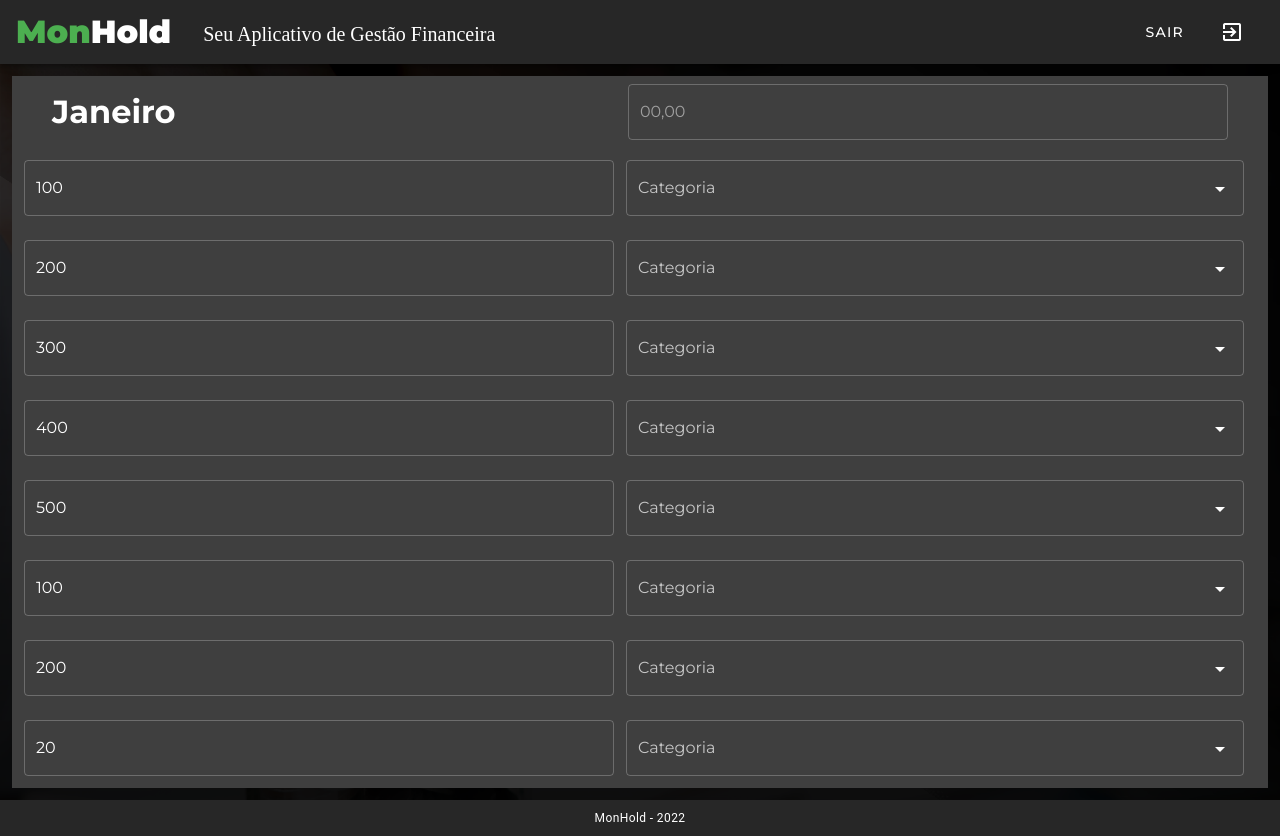
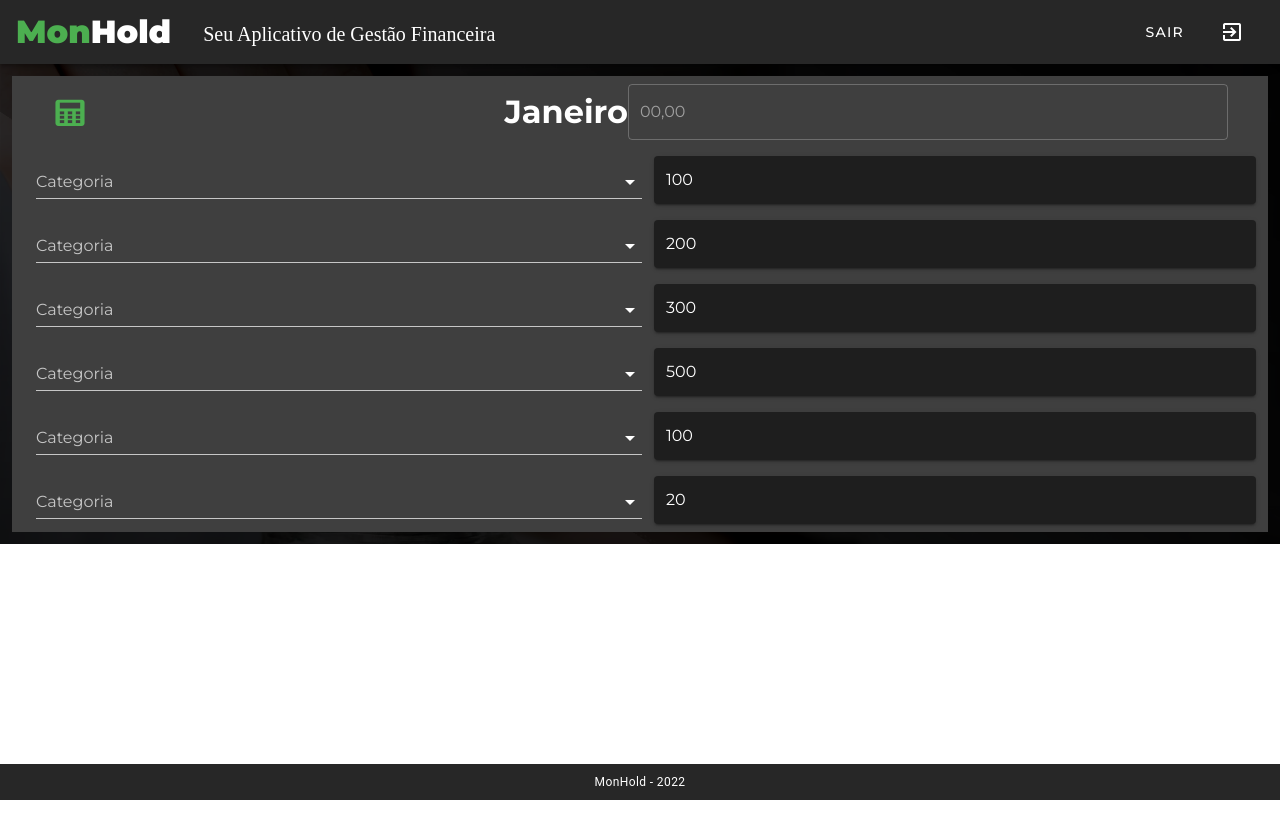
Before and after one commit to ReneZNT/monhold, a Vue app in the folder monhold/: page /app in a window 1280 px wide. After the commit the page ends 800 px from the top, so only its background shows below. Built offline with nearby package versions, Linux system fonts and the light colour scheme.

Commit message:
Criado menu lateral

```diff
--- a/monhold/src/views/Principal.vue
+++ b/monhold/src/views/Principal.vue
@@ -1,8 +1,59 @@
 <template>
   <v-container class="imagem-fundo-app" fluid>
     <div class="d-flex px-10 align-center" style="background-color: #3f3f3f">
-      <h1 style="color: white">Janeiro</h1>
-      <v-spacer />
+      <v-btn
+          color="green"
+          dark
+          icon
+          @click.stop="drawer = !drawer"
+        >
+          <v-icon size="35">
+            mdi-alarm-panel
+          </v-icon>
+        </v-btn>
+           <v-spacer />
+            <v-navigation-drawer
+      v-model="drawer"
+      absolute
+      temporary
+    >
+      <v-list-item>
+        <v-list-item-avatar>
+          <v-icon style="color:green">
+            mdi-account-cash
+          </v-icon>
+        </v-list-item-avatar>
+
+        <v-list-item-content>
+          <v-list-item-title style="color:green">
+             <h1 style="color: green"> MENU </h1>
+             FINANCEIRO
+          </v-list-item-title>
+        </v-list-item-content>
+      </v-list-item>
+
+      <v-divider></v-divider>
+
+      <v-list dense>
+        <v-list-item
+          v-for="item in listaItens"
+          :key="item.title"
+          link
+        >
+          <v-list-item-icon>
+            <v-icon>{{ item.icone }}</v-icon>
+          </v-list-item-icon>
+
+          <v-list-item-content>
+
+            <v-list-item-title>{{ item.titulo }} </v-list-item-title>
+          </v-list-item-content>
+        </v-list-item>
+      </v-list>
+    </v-navigation-drawer>
+
+      <h1 style="color: white"> Janeiro </h1>
+
       <div>
         <v-text-field
           hide-details="auto"
@@ -23,24 +74,30 @@
       v-for="(gasto, i) in listaGastos"
       :key="i"
     >
-      <v-text-field
+
+       <v-select
+        style="maxwidth: 350px"
+        label="Categoria"
+        class="pa-3"
+        dark
         hide-details
+        :items="categorias"
+
+      />
+
+        <v-text-field
+        solo
+        hide-details
+
+
         class="py-2"
-        outlined
+
         danse
         placeholder="00,00"
         v-model="gasto.valor"
         dark
       >
       </v-text-field>
-      <v-select
-        label="Categoria"
-        class="pa-3"
-        dark
-        outlined
-        hide-details
-        :items="categorias"
-      />
     </div>
   </v-container>
 </template>
@@ -51,16 +108,21 @@ export default {
   data: () => ({
     valor: null,
     email: "",
+    drawer: false,
     senha: "",
     listaGastos: [
       { valor: 100 },
       { valor: 200 },
       { valor: 300 },
-      { valor: 400 },
       { valor: 500 },
       { valor: 100 },
-      { valor: 200 },
       { valor: 20 },
+    ],
+    listaItens: [
+      { titulo:" Tela Inicial", icone:"mdi-fast-forward"},
+      { titulo:" Mês", icone:"mdi-dots-horizontal"},
+      { titulo:" Relatórios", icone:"mdi-dots-horizontal"},
+
     ],
     categorias: [
       "Categoria-1",
```
Also changed, not shown: 1 other file (tests, documents, lock files or other folders).
